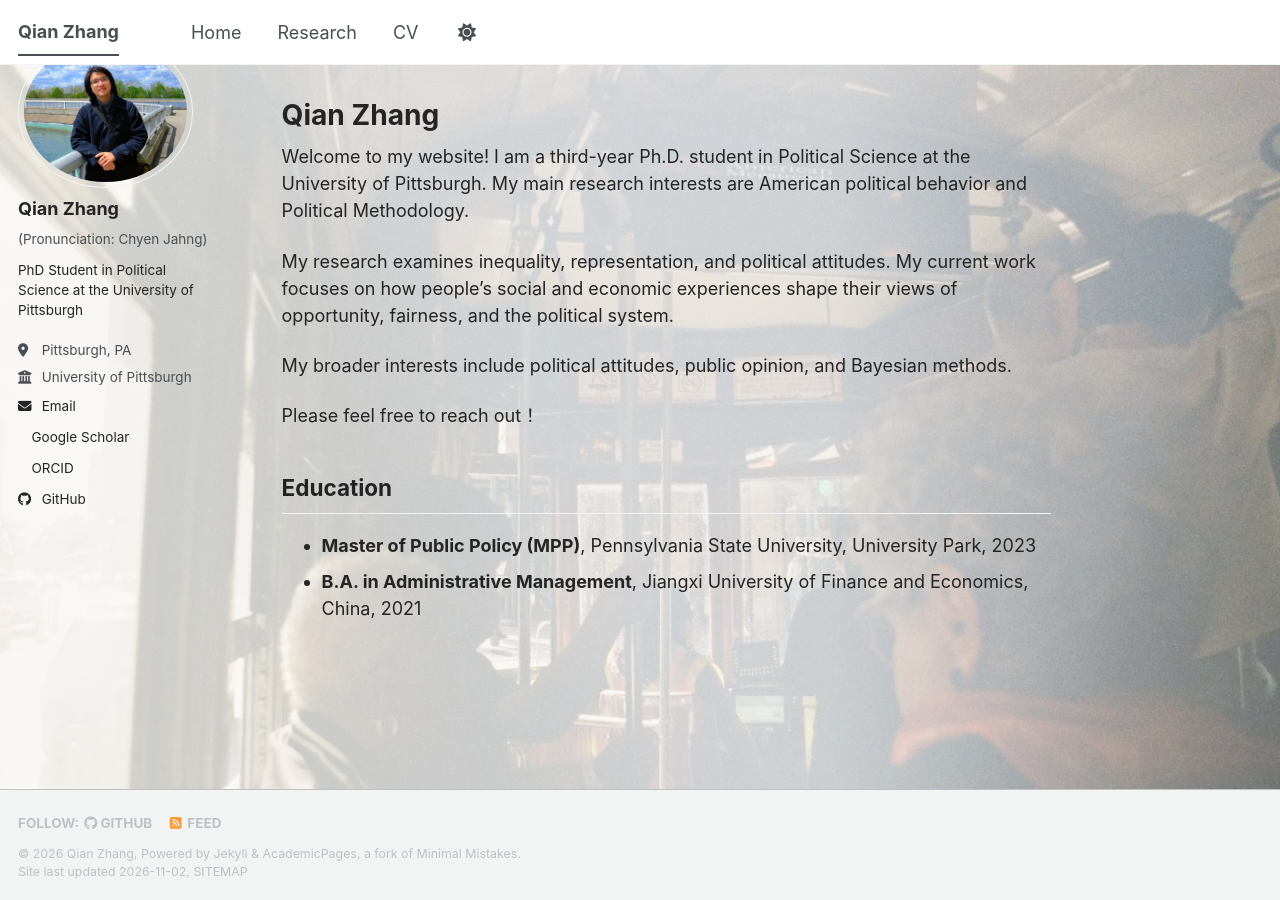
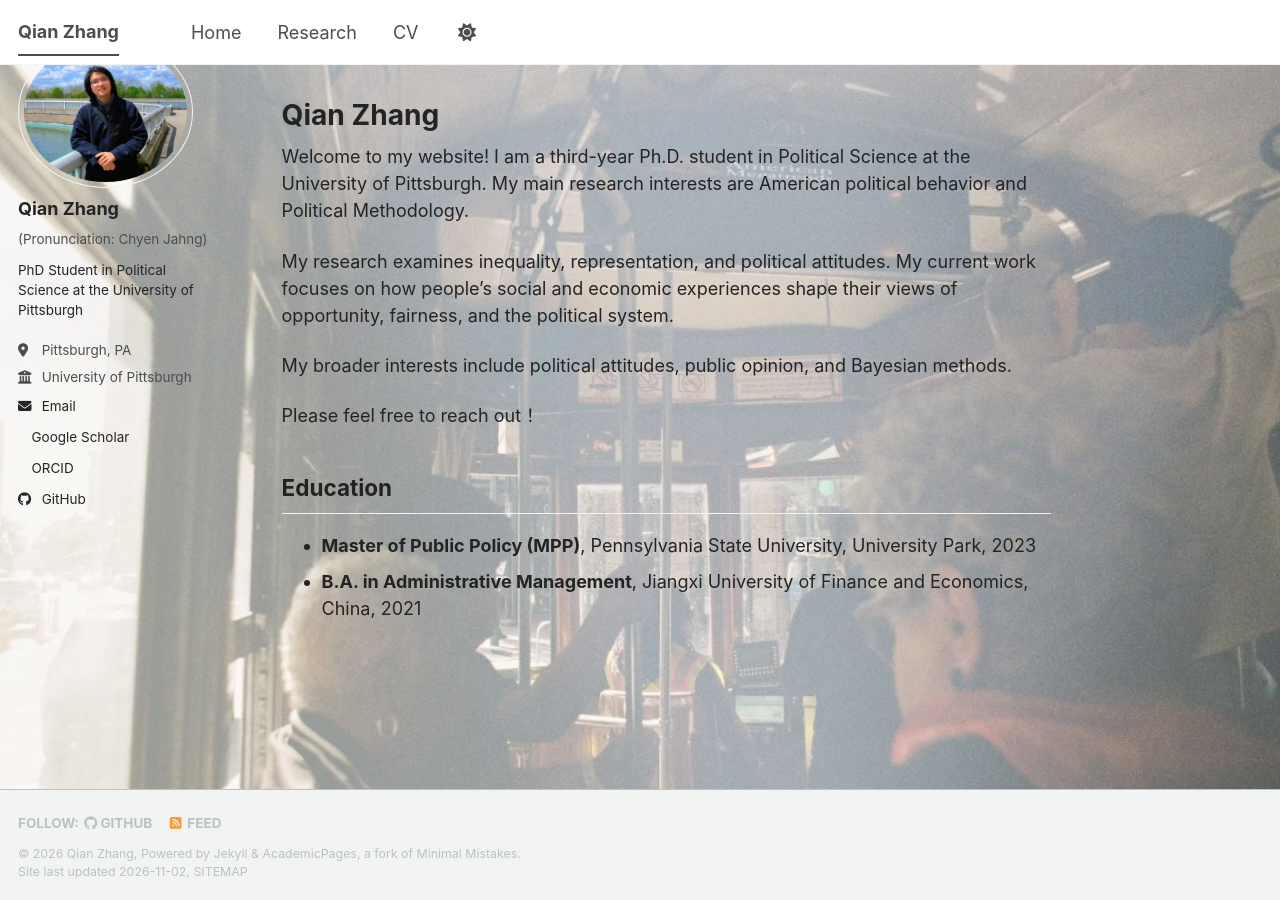
Before and after one commit to Qian567/Qian567.github.io, a Jekyll site: the page built from _pages/about.md, in a window 1280 px wide and 900 px high. Built offline with Jekyll 4.4.1, drawn with Linux system fonts in a browser that asks for light colours; a script bundle is joined from its source files by our own code; a style sheet for code colours, icons or effects is not loaded.

Commit message:
Update custom.html

```diff
--- a/_includes/head/custom.html
+++ b/_includes/head/custom.html
@@ -34,9 +34,9 @@ body {
   background-image:
     linear-gradient(
       90deg,
-      rgba(249, 248, 246, 0.82) 0%,
-      rgba(249, 248, 246, 0.76) 65%,
-      rgba(249, 248, 246, 0.40) 100%
+      rgba(249, 248, 246, 0.60) 0%,
+      rgba(249, 248, 246, 0.55) 65%,
+      rgba(249, 248, 246, 0.30) 100%
     ),
     url("/images/photo1.png") !important;
 
```
